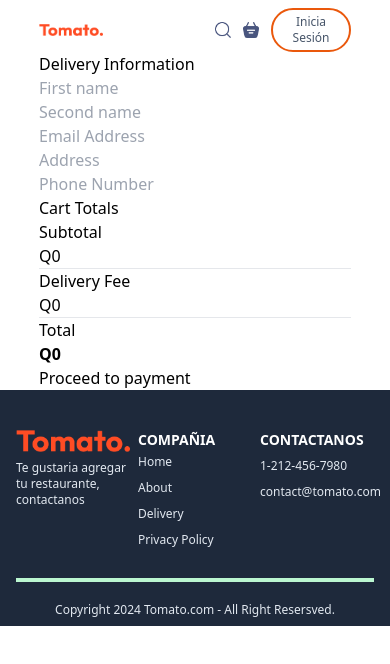
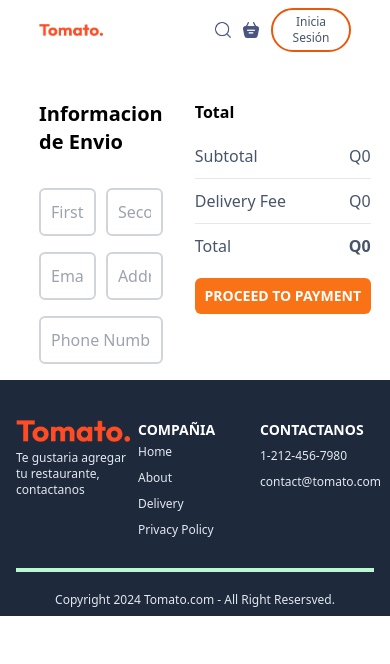
Before and after one commit to DaniM0613/Comalapa-Frontend, a React (Vite) app: page /order in a window 390 px wide. Shown: the top 664 px of the page. Built offline with nearby package versions, Linux system fonts and the light colour scheme.

Commit message:
end responsive stuff

```diff
--- a/src/Pages/Cart/Cart.jsx
+++ b/src/Pages/Cart/Cart.jsx
@@ -20,21 +20,21 @@ const Cart = () => {
           <p>Remove</p>
         </div>
         <br/>
-        <hr/>
+        <hr className="bg-gray-600 h-0.5 border-none" />
         {menu_list.map((item,index) => {
            if(cartItems[item._id]>0)
            {
              return (
-              <div>
-                 <div className="">
-                    <img src={item.image} alt=""/>
-                       <p>{item.name}</p>
-                       <p>${item.price}</p>
+              <div key={index}>
+                 <div  className="grid grid-cols-6 items-center text-center text-gray-500 text-sm mx-0 my-2 max-sm:gap-3 max-sm:text-center">
+                    <img src={item.image} alt="" className="w-12"/>
+                       <p className="max-sm:text-xs">{item.name}</p>
+                       <p>Q{item.price}</p>
                        <p>{cartItems[item._id]}</p>
-                       <p>${item.price*cartItems[item._id]}</p>
-                       <p onClick={() =>removeFromCart(item._id)} className="">X</p>
+                       <p>Q{item.price*cartItems[item._id]}</p>
+                       <p onClick={() =>removeFromCart(item._id)} className="cursor-pointer bg-red-600 rounded-2xl mx-14 max-lg:mx-8 text-white font-bold text-center p-0.5 max-sm:mx-2">X</p>
                  </div>
-                <hr/>
+                <hr className="bg-gray-600 h-0.5 border-none"/>
               </div>
             );
           }
@@ -42,24 +42,24 @@ const Cart = () => {
       </div>
       <div className="mt-16 flex justify-between gap-32 mb-10 max-sm:flex-col-reverse max-sm:mt-8 max-sm:gap-10">
         <div className="flex-1 flex flex-col gap-5">
-          <h2>Total</h2>
+          <h2 className="font-bold">Total</h2>
           <div>
-            <div className="">
+            <div  className="flex justify-between text-slate-600">
                <p>Subtotal</p>
                <p>Q{getTotalCartAmount()}</p>
              </div>
-             <hr/>
-            <div className="">
+             <hr className="my-2.5" />
+            <div  className="flex justify-between text-slate-600">
                <p>Delivery Fee</p>
                <p>Q{getTotalCartAmount()===0?0:2}</p>
             </div>
-            <hr/>
-            <div className="">
+            <hr className="my-2.5" />
+            <div  className="flex justify-between text-slate-600">
                <p>Total</p>
                <b>Q{getTotalCartAmount()===0?0:getTotalCartAmount()+2}</b>
             </div>
           </div>
-          <button onClick={()=>navigate('/order')}>Procee to checkout</button>
+          <button  className="border-none text-white bg-orange-500 w-44 py-2 rounded-md cursor-pointer uppercase font-bold text-sm" onClick={()=>navigate('/order')}>Procee to checkout</button>
         </div>
 
         <div className="flex-1 max-sm:justify-start">
--- a/src/Pages/PlaceOrder/PlaceOrder.jsx
+++ b/src/Pages/PlaceOrder/PlaceOrder.jsx
@@ -6,42 +6,42 @@ const PlaceOrder = () => {
 
   const {getTotalCartAmount} = useContext(StoreContext)
   return (
-    <form className="">
-      <div className="">
-        <p className="">Delivery Information</p>
+    <form className="flex items-start justify-between gap-8 mt-12">
+      <div className="w-100">
+        <p className=" font-semibold text-xl mb-8 ">Informacion de Envio</p>
 
-        <div className="multi-fields">
-          <input type="text" placeholder="First name"/>
-          <input type="text" placeholder="Second name"/>
+        <div className="flex gap-2.5">
+          <input type="text" placeholder="First name" className=" mb-4 w-full p-2.5 border-solid border-gray-300 border-2 rounded-md outline-orange-400"/>
+          <input type="text" placeholder="Second name" className=" mb-4 w-full p-2.5 border-solid border-gray-300 border-2 rounded-md outline-orange-400"/>
         </div>
 
-        <div className="multi-fields">
-          <input type="text" placeholder="Email Address"/>
-          <input type="text" placeholder="Address"/>
+        <div className="flex gap-2.5">
+          <input type="text" placeholder="Email Address" className=" mb-4 w-full p-2.5 border-solid border-gray-300 border-2 rounded-md outline-orange-400"/>
+          <input type="text" placeholder="Address" className=" mb-4 w-full p-2.5 border-solid border-gray-300 border-2 rounded-md outline-orange-400"/>
         </div>
 
-          <input type="text" placeholder="Phone Number"/>
+          <input type="text" placeholder="Phone Number" className=" mb-4 w-full p-2.5 border-solid border-gray-300 border-2 rounded-md outline-orange-400"/>
         </div>
-       <div className="">
-       <div className="">
-          <h2>Cart Totals</h2>
+        <div className="w-80">
+        <div className="flex-1 flex flex-col gap-5">
+          <h2 className="font-bold ">Total</h2>
           <div>
-            <div className="">
+            <div  className="flex justify-between text-slate-600">
                <p>Subtotal</p>
                <p>Q{getTotalCartAmount()}</p>
              </div>
-             <hr/>
-            <div className="">
+             <hr className="my-2.5" />
+            <div  className="flex justify-between text-slate-600">
                <p>Delivery Fee</p>
                <p>Q{getTotalCartAmount()===0?0:2}</p>
             </div>
-            <hr/>
-            <div className="">
+            <hr className="my-2.5" />
+            <div  className="flex justify-between text-slate-600">
                <p>Total</p>
                <b>Q{getTotalCartAmount()===0?0:getTotalCartAmount()+2}</b>
             </div>
           </div>
-          <button>Proceed to payment</button>
+          <button className="border-none text-white bg-orange-500 w-44 py-2 rounded-md cursor-pointer uppercase font-bold text-sm">Proceed to payment</button>
         </div>
 
         </div>
--- a/src/components/Navbar/Navbar.jsx
+++ b/src/components/Navbar/Navbar.jsx
@@ -23,7 +23,7 @@ const Navbar = ({setShowLogin}) => {
             <img src={assets.search_icon} alt="" className="w-6 max-sm:w-4"/>
             <div className="relative">
                <Link  to='/cart'> <img src={assets.basket_icon} alt="" className="w-6 max-sm:w-4"/> </Link>
-                <div className={getTotalCartAmount()===0?"":"dot"}></div>
+                <div className={getTotalCartAmount()===0?"":"absolute min-w-3 min-h-3 bg-orange-400 rounded-3xl bottom-6 left-4 max-sm:min-h-2 max-sm:min-w-2 max-sm:bottom-3"}></div>
             </div>
             <button onClick={()=>setShowLogin(true)} className=" bg-transparent text-sm text-slate-600 border-2 border-orange-600 py-2 px-2  rounded-3xl cursor-pointer transition-transform hover:bg-red-50 max-sm:text-xs max-sm:w-20 max-sm:py-1 max-sm:px-2">Inicia Sesión</button>
         </div>
```
